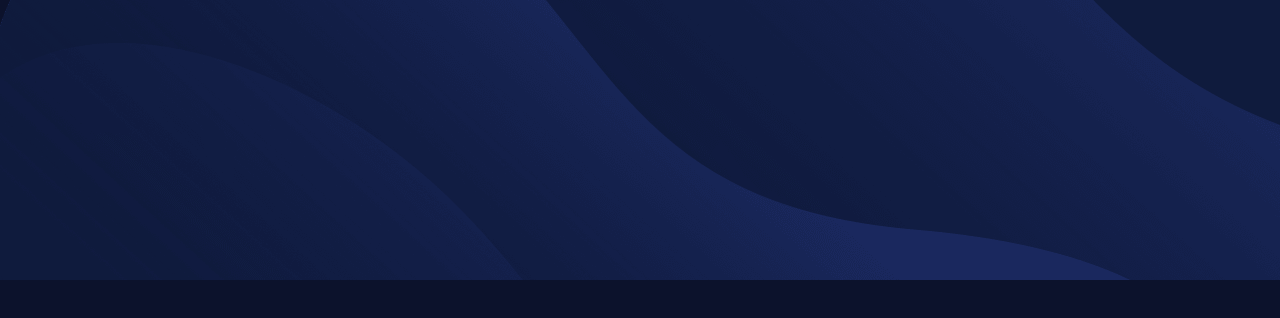
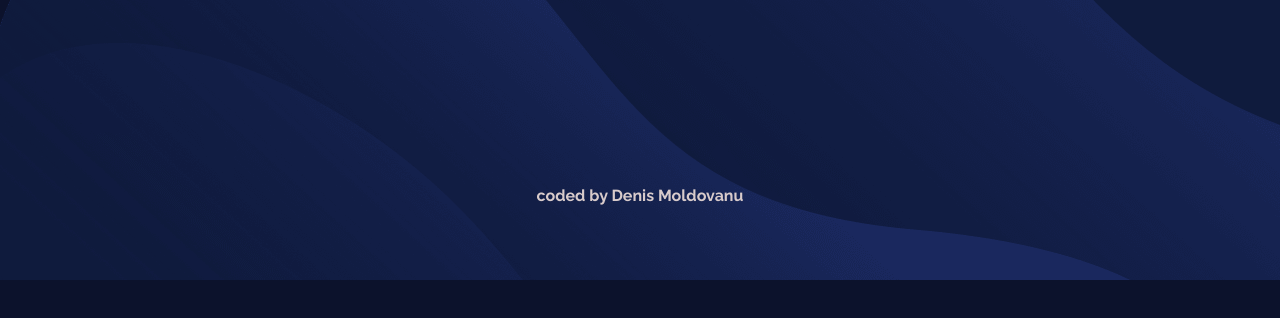
Before and after one commit to Dcatnis/fylo-data-storage-component-master, a plain HTML site: page index.html in a window 1280 px wide. Shown: the part 420-738 px from the top of the page. Drawn offline with Linux system fonts and the light colour scheme.

Commit message:
Update index.html

```diff
--- a/index.html
+++ b/index.html
@@ -34,6 +34,11 @@
   </div>
   </div>
 </div>
+<footer>
+  <div class="me">
+  <h1 class="me">coded by Denis Moldovanu</h1>
+</div>
+</footer>
 </div>
 
 
```
